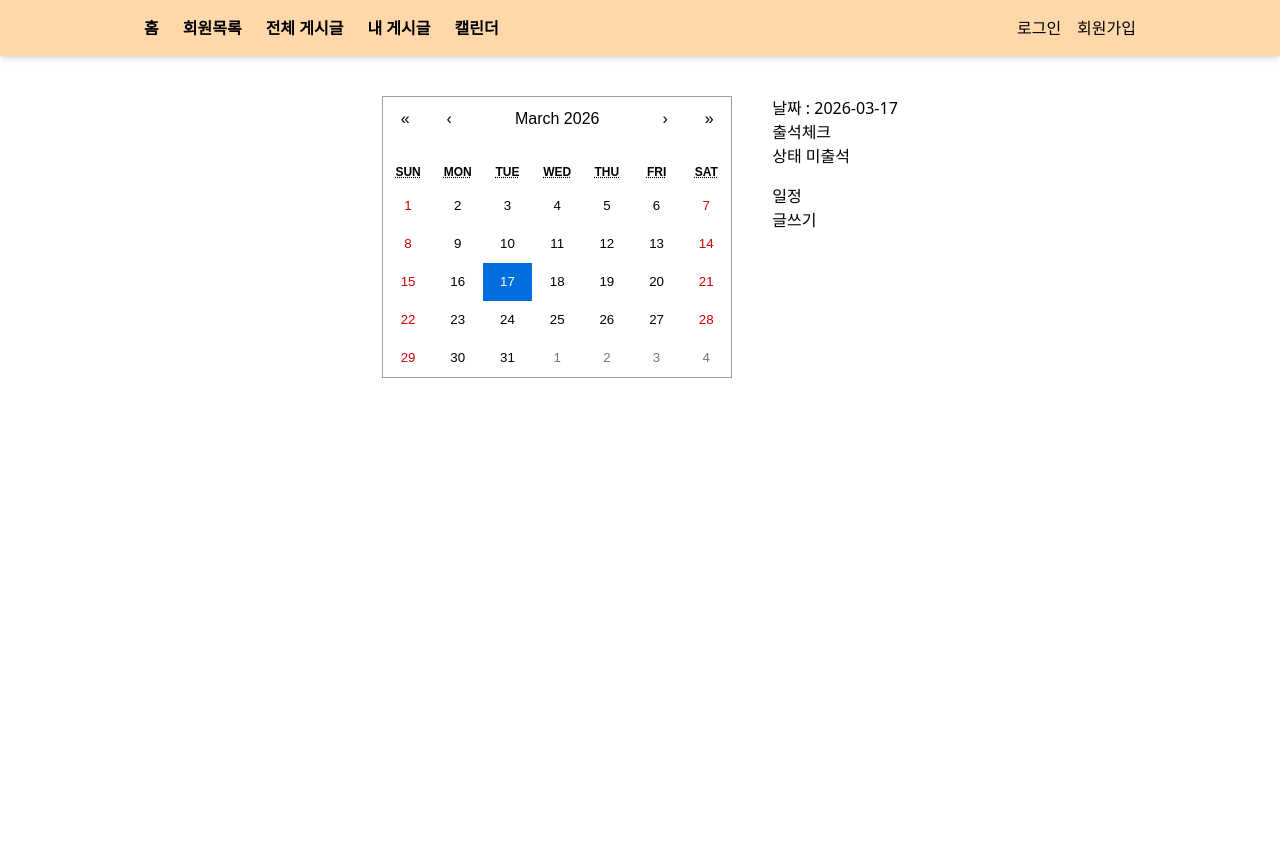
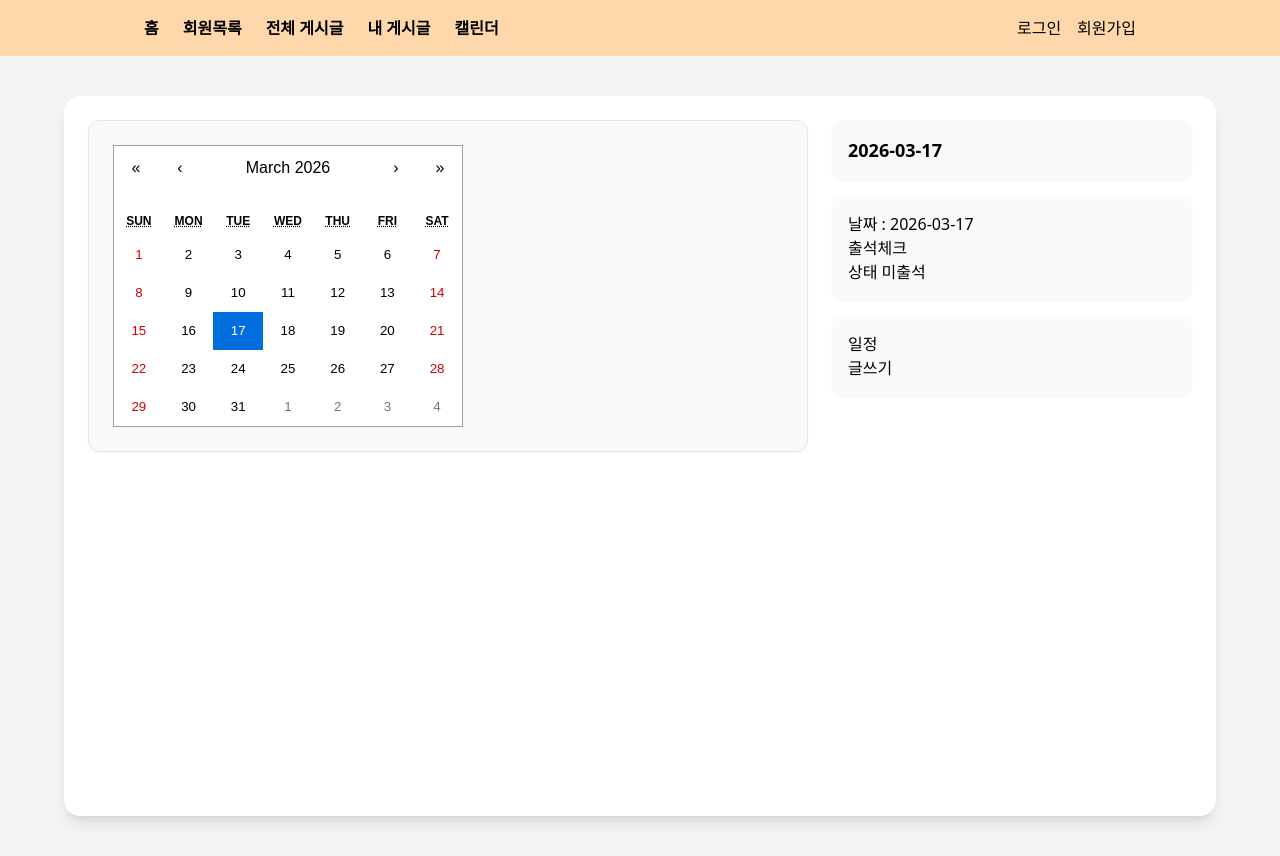
Before and after one commit to PARKJAEKYUNG0525/Blog_mini_project, a React (Vite) app: page /calendar in a window 1280 px wide. Before the commit the page ends 800 px from the top, so only its background shows below. Built offline with nearby package versions, Linux system fonts and the light colour scheme.

Commit message:
edit calendar

```diff
--- a/src/components/Calendar.jsx
+++ b/src/components/Calendar.jsx
@@ -20,22 +20,41 @@ const Calendar = () => {
   const dateKey = getDateKey(date); // ⭐ 여기서 생성
 
   return (
-    <div className="flex justify-center items-start gap-10 p-10">
+    <div className="w-full min-h-screen bg-gray-100 flex justify-center p-10">
+      <div className="w-full max-w-6xl bg-white rounded-2xl shadow-lg p-6 flex gap-6">
 
-    <div>
+        {/* ✅ 왼쪽: 기존 캘린더 그대로 사용 */}
+        <div className="w-2/3">
+          <div className="border rounded-xl p-6 shadow-sm bg-gray-50">
             <MyCalendar
               date={date}
               setDate={setDate}
               attendance={attendance}
             />
           </div>
+        </div>
 
-    <div className="flex flex-col gap-4">
+        {/* ✅ 오른쪽: 출석 + 일정 */}
+        <div className="w-1/3 flex flex-col gap-4">
+
+          {/* 날짜 */}
+          <div className="bg-gray-50 p-4 rounded-xl shadow-sm">
+            <p className="text-lg font-semibold">
+              {dateKey}
+            </p>
+          </div>
+
+          {/* 출석 */}
+          <div className="bg-gray-50 p-4 rounded-xl shadow-sm">
             <Attendance
-        dateKey={dateKey}   // ⭐ date 대신 key 내려줌
+              dateKey={dateKey}
               attendance={attendance}
               setAttendance={setAttendance}
             />
+          </div>
+
+          {/* 일정 */}
+          <div className="bg-gray-50 p-4 rounded-xl shadow-sm">
             <ScheduleList
               dateKey={dateKey}
               schedules={schedules}
@@ -44,6 +63,9 @@ const Calendar = () => {
           </div>
 
         </div>
+
+      </div>
+    </div>
   );
 };
 
```
Lines whose indentation alone changed are shown as unchanged.
